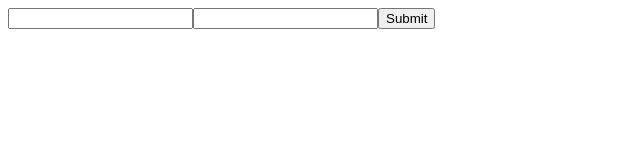
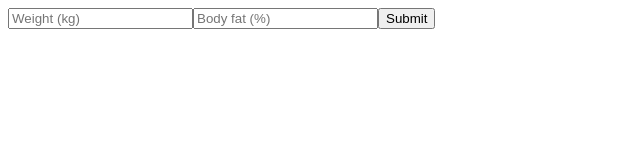
Before and after one commit to fildon/shiny-measure, a React app: page / in a window 1280 px wide. Shown: the top 160 px of the page, without its empty margins (0-640 px from the left). Built offline with nearby package versions, Linux system fonts and the light colour scheme; the HTML template or start-up script is replaced by a standard one.

Commit message:
💥 Display error messages

```diff
--- a/src/weightform.tsx
+++ b/src/weightform.tsx
@@ -15,9 +15,7 @@ type InvalidInput = {
 
 type ControlledInput = ValidInput | InvalidInput;
 
-type FormState = {
-  [entryId: string]: ControlledInput;
-};
+type FormState = Record<string, ControlledInput | undefined>;
 
 const FormContext = React.createContext<
   { state: FormState; dispatch: React.Dispatch<FormAction> } | undefined
@@ -106,7 +104,18 @@ const useDecimalValidation = (entryId: string) => {
     }
   };
 
-  return { value: state[entryId]?.value ?? "", onChange };
+  const entry = state[entryId];
+
+  // TODO this block sucks. Rethink
+  if (entry?.state === "valid") {
+    return { value: entry?.value ?? "", onChange };
+  } else {
+    return {
+      value: entry?.value ?? "",
+      onChange,
+      errorMessage: entry?.errorMessage,
+    };
+  }
 };
 
 const DecimalInput = (
@@ -115,9 +124,11 @@ const DecimalInput = (
     "type" | "inputMode" | "pattern" | "spellCheck" | "onChange" | "value"
   > & { entryId: string }
 ) => {
-  const { value, onChange } = useDecimalValidation(props.entryId);
+  const { value, onChange, errorMessage } = useDecimalValidation(props.entryId);
 
   return (
+    <>
+      {!!errorMessage && <span>{errorMessage}</span>}
       <input
         type="text"
         spellCheck={false}
@@ -125,13 +136,14 @@ const DecimalInput = (
         onChange={onChange}
         {...props}
       ></input>
+    </>
   );
 };
 
 const isFormValid = (
   state: FormState
 ): state is { [entryId: string]: ValidInput } => {
-  return Object.values(state).every((value) => value.state === "valid");
+  return Object.values(state).every((value) => value?.state === "valid");
 };
 
 type Kilograms = number;
@@ -165,8 +177,8 @@ export const WeightForm = ({
   return (
     <FormContext.Provider value={{ state, dispatch }}>
       <form onSubmit={onSubmit}>
-        <DecimalInput entryId="weight" />
-        <DecimalInput entryId="bodyFat" />
+        <DecimalInput entryId="weight" placeholder="Weight (kg)" />
+        <DecimalInput entryId="bodyFat" placeholder="Body fat (%)" />
         <input type="submit"></input>
       </form>
     </FormContext.Provider>
```
Lines whose indentation alone changed are shown as unchanged.
